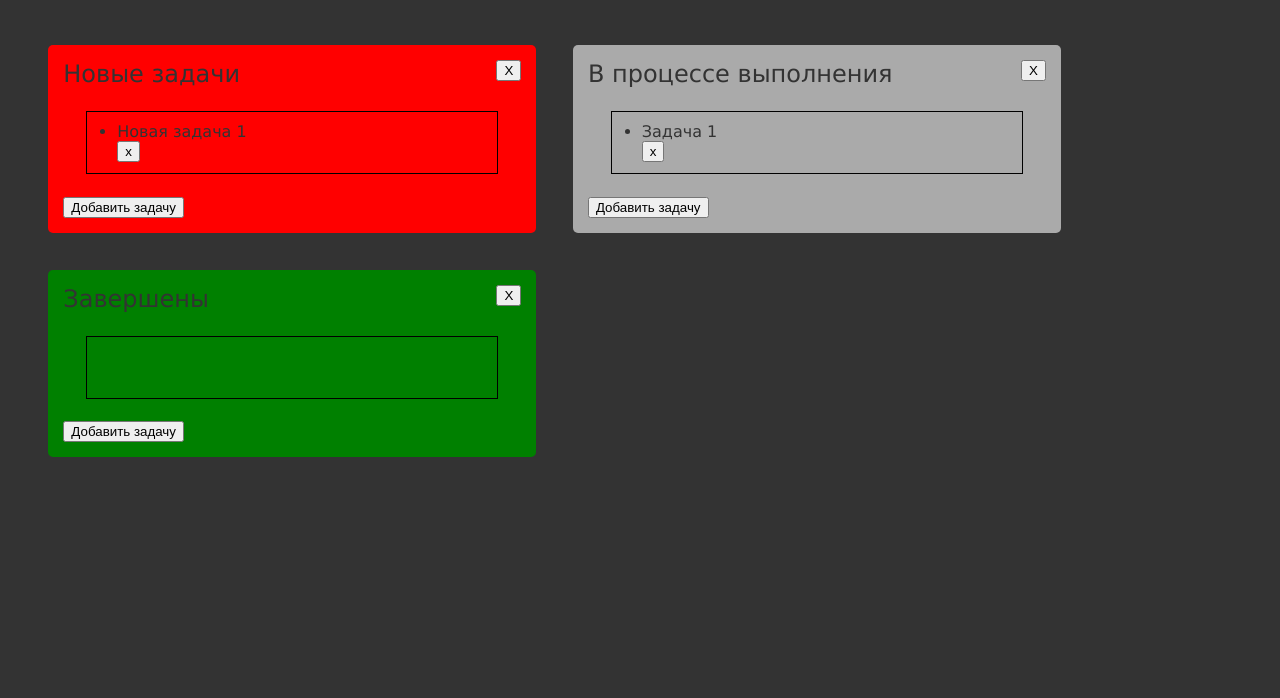
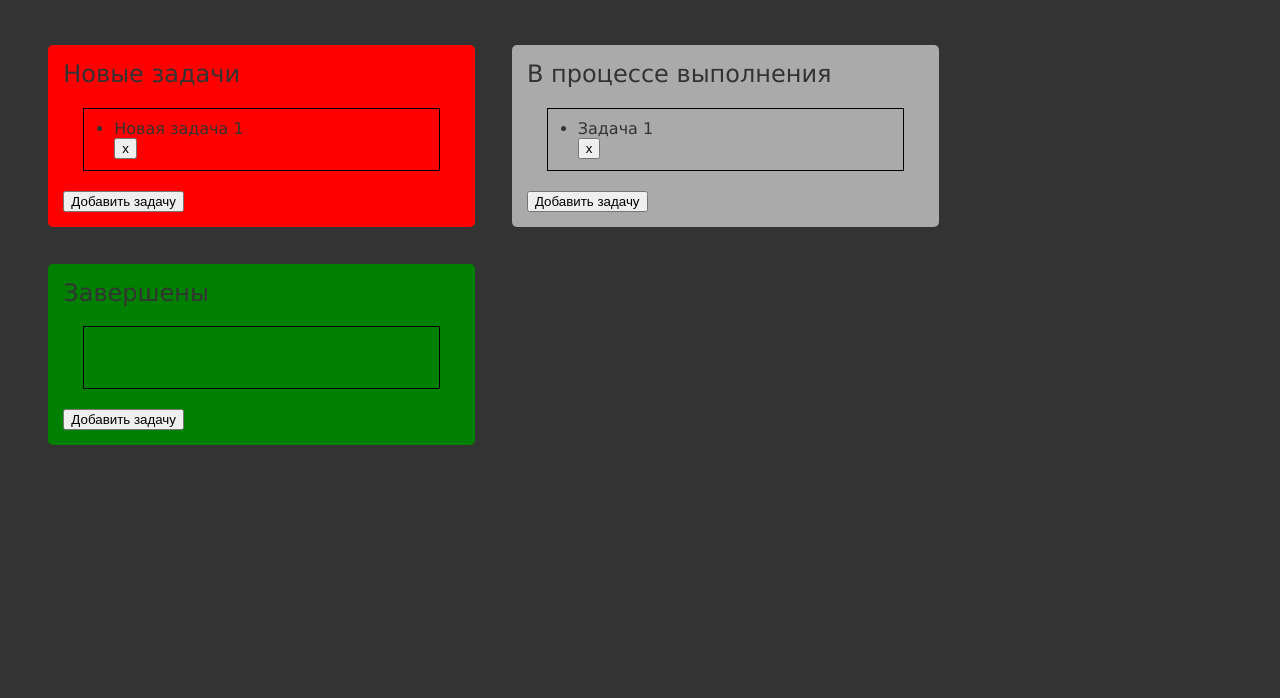
Before and after one commit to VittoTory/vittotory.github.io, a website: page index.html in a window 1280 px wide. Shown: the part 102-800 px from the top of the page. Drawn offline with nearby package versions, Linux system fonts and the light colour scheme.

Commit message:
Update style.css

```diff
--- a/css/style.css
+++ b/css/style.css
@@ -32,7 +32,7 @@ body .column-container {
 
 body .column-container > div {
   display: inline-block;
-  width: 40%;
+  width: 35%;
   margin: 1.5%;
   padding: 15px;
   vertical-align: top;
@@ -53,7 +53,7 @@ body .column-container > div:nth-child(3n + 2) {
 
 body .column {
   color: #333;
-  position: relative;
+  position: center;
 }
 
 body .column ul {
```
